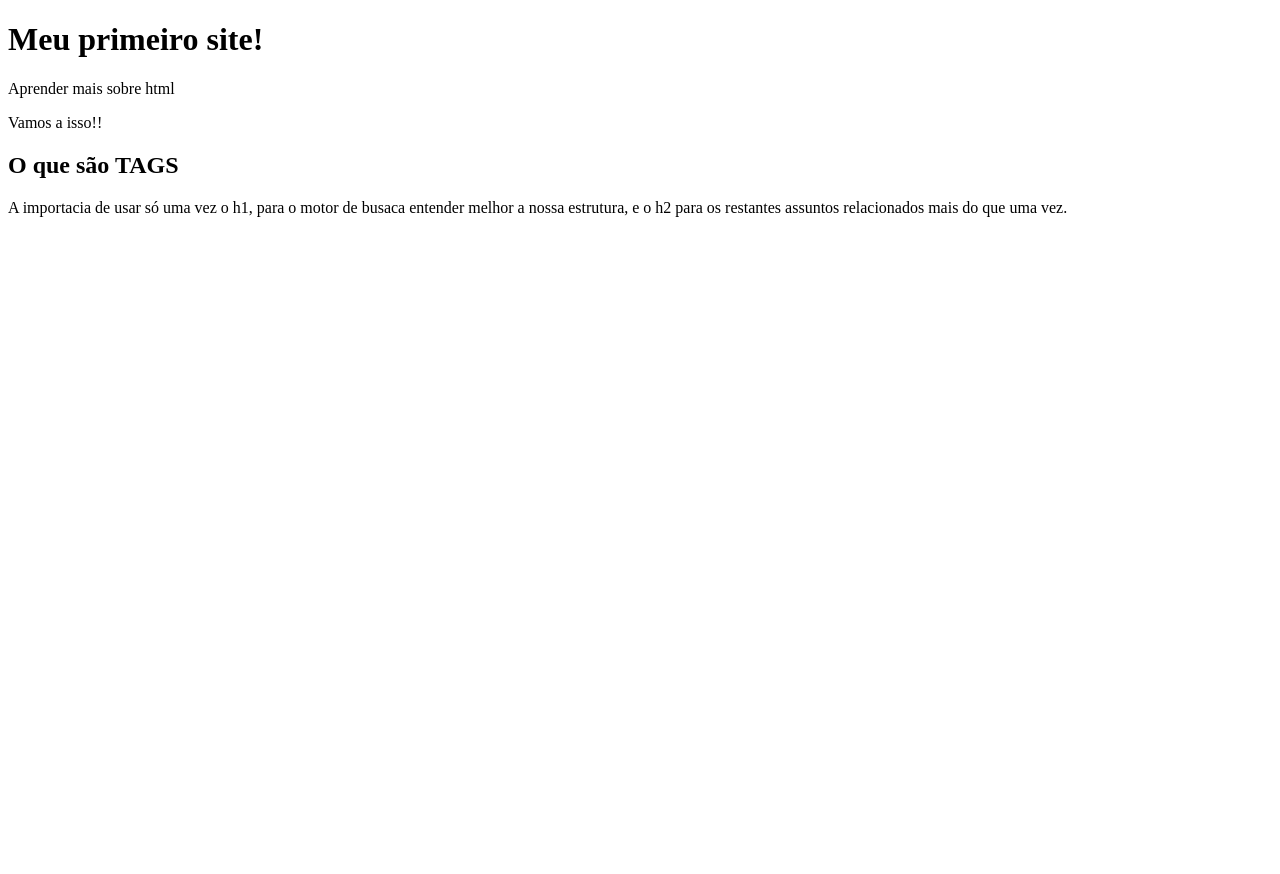
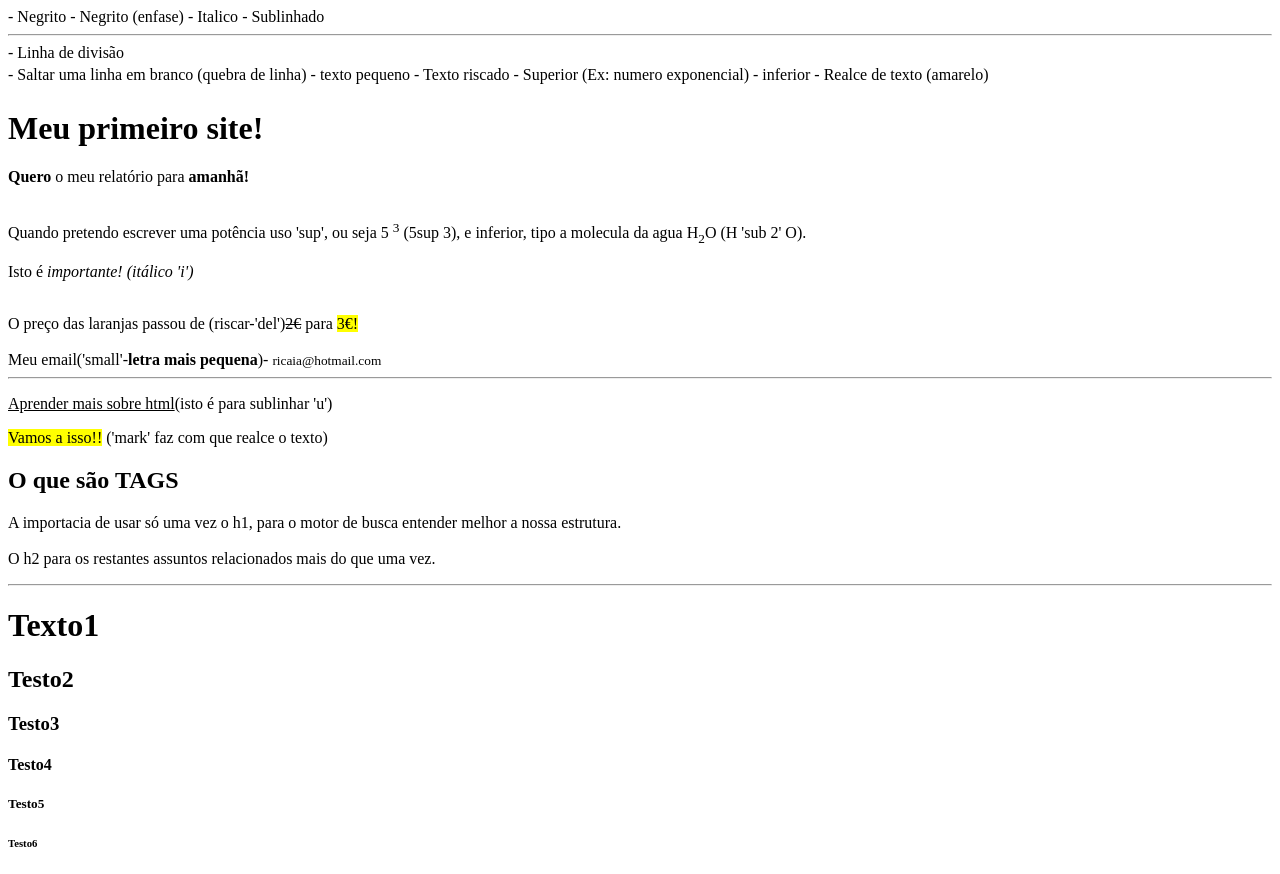
Before and after one commit to Senutna/html, a plain HTML site: page index.html in a window 1280 px wide. Before the commit the page ends 800 px from the top, so only its background shows below. Drawn offline with Linux system fonts and the light colour scheme.

Commit message:
Aprender Tags para formatação de texto

```diff
--- a/index.html
+++ b/index.html
@@ -12,13 +12,40 @@
 </head>
 
 <body>
+
+    <b></b> - Negrito
+    <strong></strong> - Negrito (enfase)
+    <i></i> - Italico
+    <u></u> - Sublinhado
+    <hr> - Linha de divisão
+    <br> - Saltar uma linha em branco (quebra de linha)
+    <small></small> - texto pequeno
+    <del></del> - Texto riscado
+    <sup></sup> - Superior (Ex: numero exponencial)
+    <sub></sub> - inferior
+    <mark></mark> - Realce de texto (amarelo)
+
+
     <h1>Meu primeiro site!</h1>
-    <p>Aprender mais sobre html</p>
-    <p>Vamos a isso!!</p>
+    <p><b>Quero</b> o meu relatório para <strong>amanhã!</strong></p>
+    <br>Quando pretendo escrever uma potência uso 'sup', ou seja 5 <sup>3</sup> (5sup 3), e inferior, tipo a molecula da agua H<sub>2</sub>O (H 'sub 2' O).
+    <br><p>Isto é <i>importante! (itálico 'i')</i></p>
+    <br>O preço das laranjas passou de (riscar-'del')<del>2€</del> para <mark>3€!</mark>
+    <br><br>
+    Meu email('small'-<b>letra mais pequena</b>)- <small>ricaia@hotmail.com</small>
+
+    <hr>
+    <p><u>Aprender mais sobre html</u>(isto é para sublinhar 'u')</p>
+    <p><mark> Vamos a isso!!</mark> ('mark' faz com que realce o texto)</p>
     <h2>O que são TAGS</h2>
-    <P>A importacia de usar só uma vez o h1, para o motor de busaca entender melhor a nossa estrutura, e o h2 para os
-        restantes assuntos relacionados mais do que uma vez.</P>
-
+    <P>A importacia de usar só uma vez o h1, para o motor de busca entender melhor a nossa estrutura. <br><br>O h2 para os
+        restantes assuntos relacionados mais do que uma vez.</P><hr>
+        <h1>Texto1</h1>
+        <h2>Testo2</h2>
+        <h3>Testo3</h3>
+        <h4>Testo4</h4>
+        <h5>Testo5</h5>
+        <h6>Testo6</h6>
 </body>
 
 </html>
```
